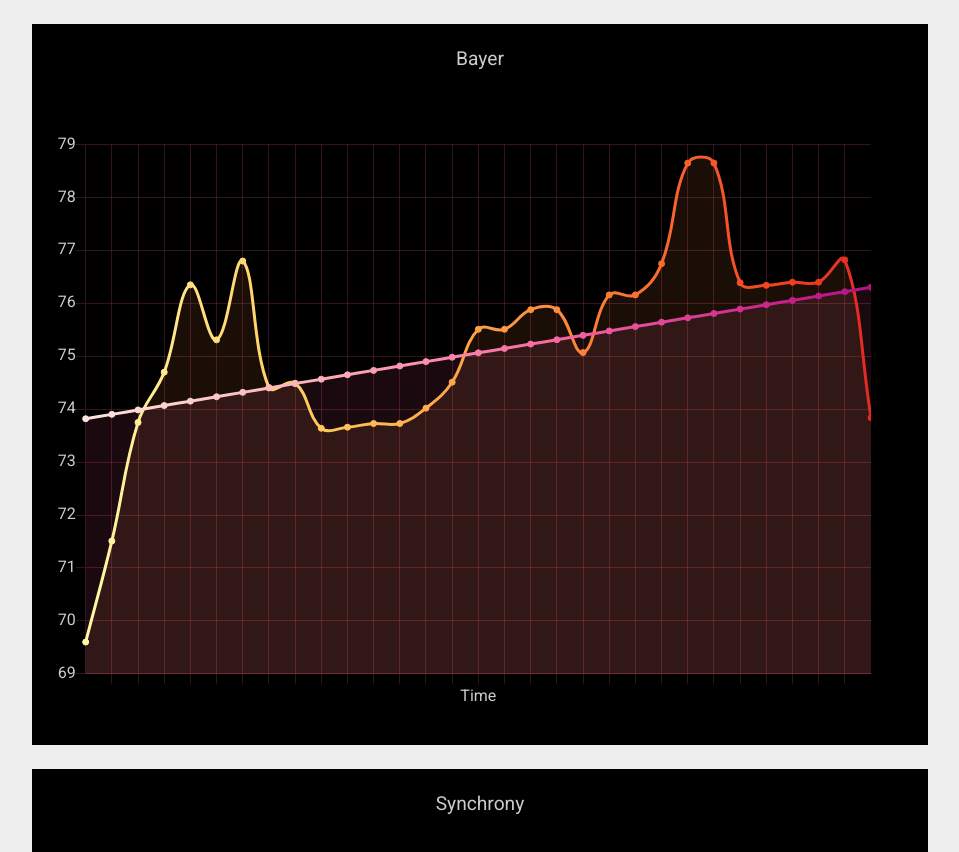
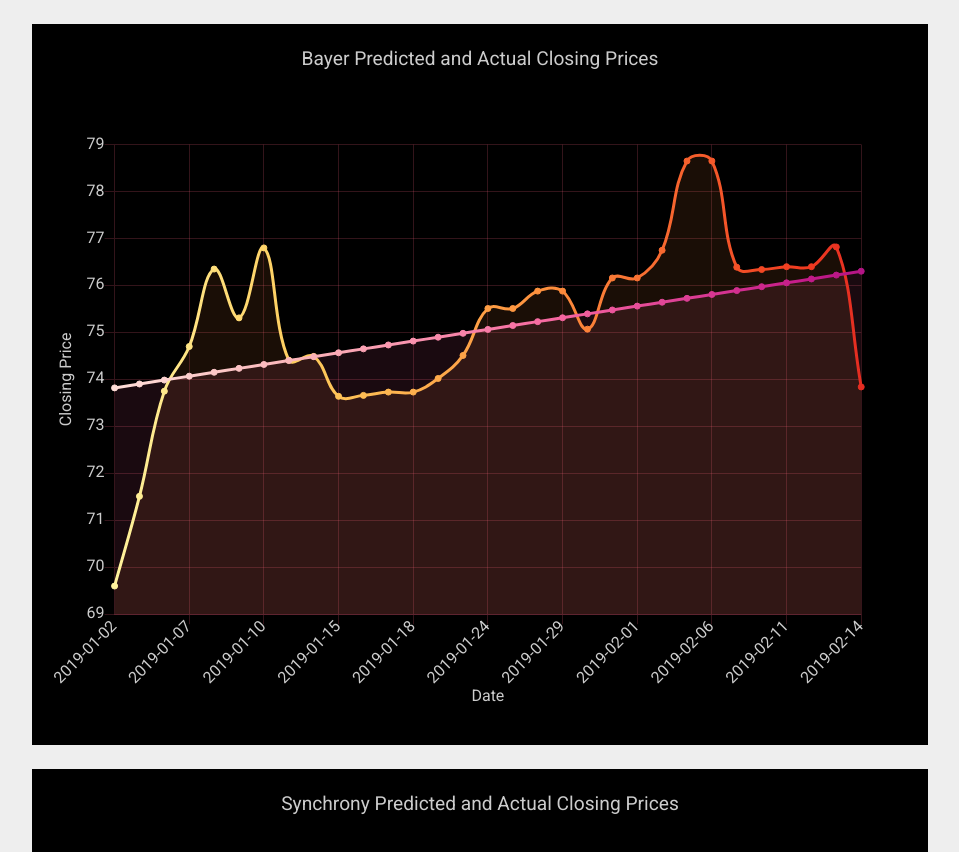
Before and after one commit to DivyaBhati/IlliniDatathon2019, a plain HTML site: page index.html in a window 1280 px wide. Shown: the top 852 px of the page, without its empty margins (160-1119 px from the left). Drawn offline with nearby package versions, Linux system fonts and the light colour scheme.

Commit message:
Updated graphs

```diff
--- a/index.html
+++ b/index.html
@@ -2,14 +2,14 @@
 <html>
   <head>
       <meta charset="utf-8" />
-      <title>Hi</title>
+      <title>2019 Datathon</title>
       <script src="https://cdnjs.cloudflare.com/ajax/libs/Chart.js/2.4.0/Chart.min.js"></script>
       <link rel="stylesheet" href="static/style.css">
       <link rel="stylesheet" href="https://fonts.googleapis.com/css?family=Roboto">
   </head>
 
   <body>
-  	<div class="graphtitle"> Bayer </div>
+  	<div class="graphtitle"> Bayer  Predicted and Actual Closing Prices</div>
     <div class="graph">
   	<div class="graphcontainer">
       	<canvas id="Bayer"></canvas>
@@ -35,7 +35,7 @@
             Chart.defaults.global.defaultFontColor = '#CCCCCC';
 
          		var data = {
-         			labels : [1,1,1,1,1,1,1,1,1,1,1,1,1,1,1,1,1,1,1,1,1,1,1,1,1,1,1,1,1,1,1],
+         			labels : ['2019-01-02', '2019-01-03', '2019-01-04', '2019-01-07', '2019-01-08', '2019-01-09', '2019-01-10', '2019-01-11', '2019-01-14', '2019-01-15', '2019-01-16', '2019-01-17', '2019-01-18', '2019-01-22', '2019-01-23', '2019-01-24', '2019-01-25', '2019-01-28', '2019-01-29', '2019-01-30', '2019-01-31', '2019-02-01', '2019-02-04', '2019-02-05', '2019-02-06', '2019-02-07', '2019-02-08', '2019-02-11', '2019-02-12', '2019-02-13', '2019-02-14'],
          			datasets : [
             			{
               			label: "Predicted",
@@ -65,12 +65,16 @@
             		scales: {
     	             xAxes: [{
                        ticks: {
-                           display: false //this will remove only the label
+                           display: true,
+                           autoSkip: true,
+                           maxTicksLimit: 12,
+                           maxRotation: 45,
+                           minRotation: 45
                        },
       	              display: true,
     	                scaleLabel: {
     	                   display: true,
-    	                   labelString: 'Time'
+    	                   labelString: 'Date'
                       },
                       gridLines: {
                         display: true,
@@ -81,7 +85,11 @@
                      gridLines: {
                        display: true,
                        color: "rgba(255,99,132,0.2)"
-                     }
+                     },
+                     scaleLabel: {
+                        display: true,
+                        labelString: 'Closing Price'
+                     },
                    }],
                 },
   			      }
@@ -94,7 +102,7 @@
       	</script>
     </div>
   </div>
-  <div class="graphtitle"> Synchrony </div>
+  <div class="graphtitle"> Synchrony Predicted and Actual Closing Prices</div>
   <div class="graph">
     <div class="graphcontainer">
         <canvas id="Synchrony"></canvas>
@@ -120,7 +128,7 @@
             Chart.defaults.global.defaultFontColor = '#CCCCCC';
 
             var data = {
-              labels : [1,1,1,1,1,1,1,1,1,1,1,1,1,1,1,1,1,1,1,1,1,1,1,1,1,1,1,1,1,1,1],
+              labels : ['2019-01-02', '2019-01-03', '2019-01-04', '2019-01-07', '2019-01-08', '2019-01-09', '2019-01-10', '2019-01-11', '2019-01-14', '2019-01-15', '2019-01-16', '2019-01-17', '2019-01-18', '2019-01-22', '2019-01-23', '2019-01-24', '2019-01-25', '2019-01-28', '2019-01-29', '2019-01-30', '2019-01-31', '2019-02-01', '2019-02-04', '2019-02-05', '2019-02-06', '2019-02-07', '2019-02-08', '2019-02-11', '2019-02-12', '2019-02-13', '2019-02-14'],
               datasets : [
                   {
                     label: "Predicted",
@@ -150,12 +158,16 @@
                 scales: {
                    xAxes: [{
                      ticks: {
-                           display: false //this will remove only the label
+                         display: true,
+                         autoSkip: true,
+                         maxTicksLimit: 12,
+                         maxRotation: 45,
+                         minRotation: 45
                      },
                       display: true,
                       scaleLabel: {
                          display: true,
-                         labelString: 'Time'
+                         labelString: 'Date'
                       },
                       gridLines: {
                         display: true,
@@ -166,7 +178,11 @@
                      gridLines: {
                        display: true,
                        color: "rgba(65,182,196, .2)"
-                     }
+                     },
+                     scaleLabel: {
+                        display: true,
+                        labelString: 'Closing Price'
+                     },
                    }],
                 },
               }
@@ -179,7 +195,7 @@
         </script>
     </div>
   </div>
-  <div class="graphtitle"> Honeywell </div>
+  <div class="graphtitle"> Honeywell Predicted and Actual Closing Prices </div>
   <div class="graph">
     <div class="graphcontainer">
         <canvas id="Honeywell"></canvas>
@@ -205,7 +221,7 @@
             Chart.defaults.global.defaultFontColor = '#CCCCCC';
 
             var data = {
-              labels : [1,1,1,1,1,1,1,1,1,1,1,1,1,1,1,1,1,1,1,1,1,1,1,1,1,1,1,1,1,1,1],
+              labels : ['2019-01-02', '2019-01-03', '2019-01-04', '2019-01-07', '2019-01-08', '2019-01-09', '2019-01-10', '2019-01-11', '2019-01-14', '2019-01-15', '2019-01-16', '2019-01-17', '2019-01-18', '2019-01-22', '2019-01-23', '2019-01-24', '2019-01-25', '2019-01-28', '2019-01-29', '2019-01-30', '2019-01-31', '2019-02-01', '2019-02-04', '2019-02-05', '2019-02-06', '2019-02-07', '2019-02-08', '2019-02-11', '2019-02-12', '2019-02-13', '2019-02-14'],
               datasets : [
                   {
                     label: "Predicted",
@@ -235,12 +251,16 @@
                 scales: {
                    xAxes: [{
                      ticks: {
-                           display: false //this will remove only the label
+                         display: true,
+                         autoSkip: true,
+                         maxTicksLimit: 12,
+                         maxRotation: 45,
+                         minRotation: 45
                      },
                       display: true,
                       scaleLabel: {
                          display: true,
-                         labelString: 'Time'
+                         labelString: 'Date'
                       },
                       gridLines: {
                         display: true,
@@ -251,7 +271,11 @@
                      gridLines: {
                        display: true,
                        color: "rgba(255,99,132,0.2)"
-                     }
+                     },
+                     scaleLabel: {
+                        display: true,
+                        labelString: 'Closing Price'
+                     },
                    }],
                 },
               }
@@ -264,7 +288,7 @@
         </script>
     </div>
   </div>
-  <div class="graphtitle"> 3M </div>
+  <div class="graphtitle"> 3M Predicted and Actual Closing Prices </div>
   <div class="graph">
     <div class="graphcontainer">
         <canvas id="3M"></canvas>
@@ -290,7 +314,7 @@
             Chart.defaults.global.defaultFontColor = '#CCCCCC';
 
             var data = {
-              labels : [1,1,1,1,1,1,1,1,1,1,1,1,1,1,1,1,1,1,1,1,1,1,1,1,1,1,1,1,1,1,1],
+              labels : ['2019-01-02', '2019-01-03', '2019-01-04', '2019-01-07', '2019-01-08', '2019-01-09', '2019-01-10', '2019-01-11', '2019-01-14', '2019-01-15', '2019-01-16', '2019-01-17', '2019-01-18', '2019-01-22', '2019-01-23', '2019-01-24', '2019-01-25', '2019-01-28', '2019-01-29', '2019-01-30', '2019-01-31', '2019-02-01', '2019-02-04', '2019-02-05', '2019-02-06', '2019-02-07', '2019-02-08', '2019-02-11', '2019-02-12', '2019-02-13', '2019-02-14'],
               datasets : [
                   {
                     label: "Predicted",
@@ -320,12 +344,16 @@
                 scales: {
                    xAxes: [{
                      ticks: {
-                           display: false //this will remove only the label
+                         display: true,
+                         autoSkip: true,
+                         maxTicksLimit: 12,
+                         maxRotation: 45,
+                         minRotation: 45
                      },
                       display: true,
                       scaleLabel: {
                          display: true,
-                         labelString: 'Time'
+                         labelString: 'Date'
                       },
                       gridLines: {
                         display: true,
@@ -336,7 +364,11 @@
                      gridLines: {
                        display: true,
                        color: "rgba(255,99,132,0.2)"
-                     }
+                     },
+                     scaleLabel: {
+                        display: true,
+                        labelString: 'Closing Price'
+                     },
                    }],
                 },
               }
```
Lines whose indentation alone changed are shown as unchanged.
